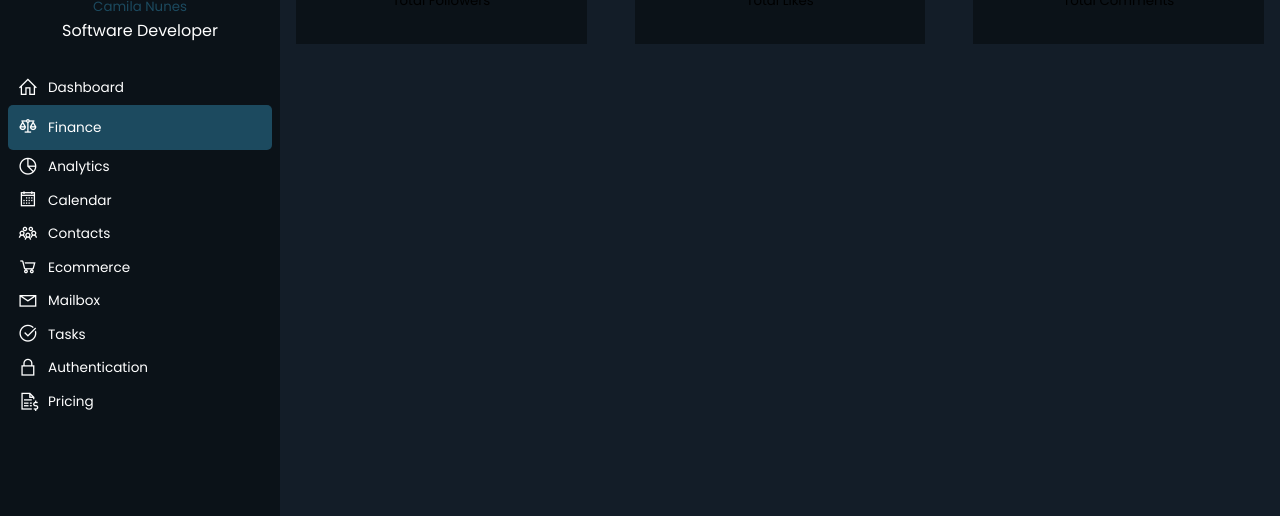
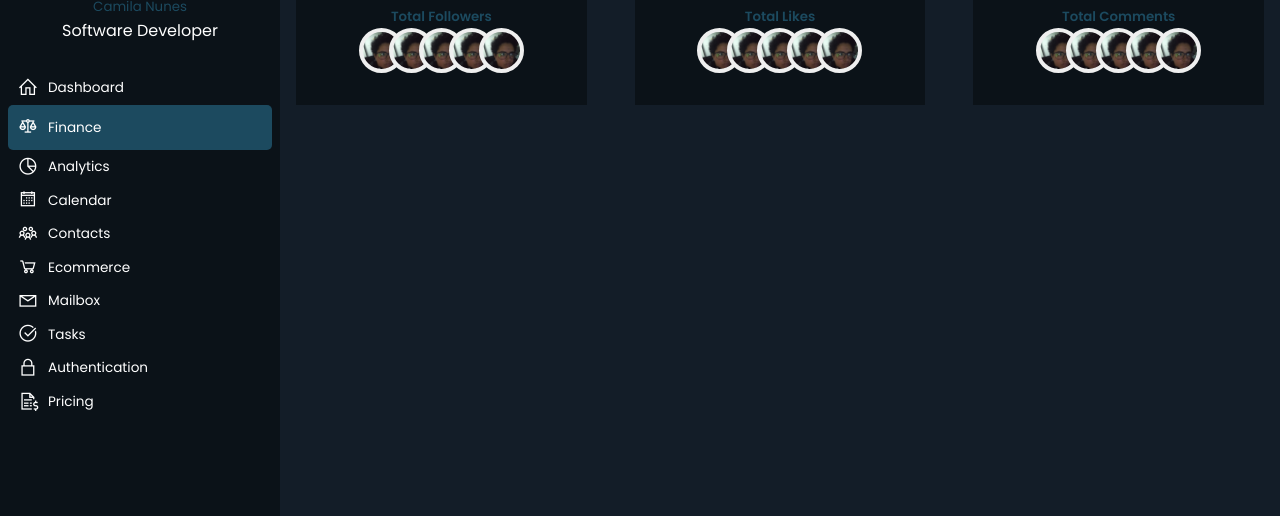
Before and after one commit to CamiNunes/dark-admin-dashboard-template, a plain HTML site: page index.html in a window 1280 px wide. Shown: the part 284-800 px from the top of the page. Drawn offline with nearby package versions, Linux system fonts and the light colour scheme.

Commit message:
finalizando a parte dos cards;

```diff
--- a/index.html
+++ b/index.html
@@ -152,6 +152,9 @@
                     </div>
                 </div>
             </div>
+            <div class="chart-grid">
+
+            </div>
         </main>
     </div>
 </body>
--- a/styles.css
+++ b/styles.css
@@ -207,3 +207,32 @@ main{
     color: #064e53;
     background: #bcedf0;
 }
+
+.card-info small{
+    display: inline-block;
+    color: var(--main);
+    /*color: #b9b8b8;*/
+    font-weight: 600;
+    margin-top: 1.3rem;
+}
+
+.card-images{
+    display: flex;
+    justify-content: center;
+    align-items: center;
+}
+
+.card-images div{
+    height: 45px;
+    width: 45px;
+    background-size: cover;
+    background-repeat: no-repeat;
+    border-radius: 50%;
+    border: 4px solid #EFEFEF;
+    position: relative;
+    margin-left: -15px;
+}
+
+.card-images div:first-child{
+    margin-left: 0;
+}
```
